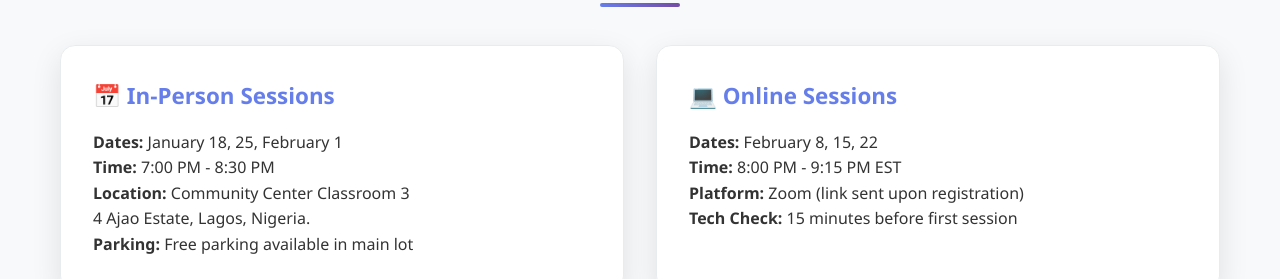
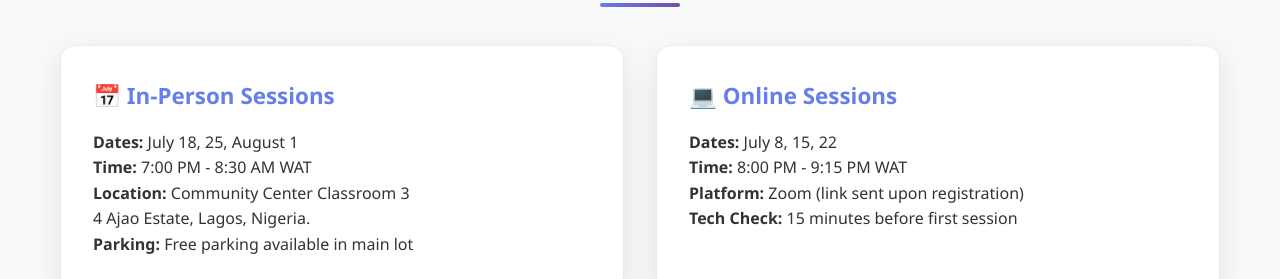
Before and after one commit to OscarCode442/FAML445, a plain HTML site: page index.html in a window 1280 px wide. Shown: the part 3448-3727 px from the top of the page. Drawn offline with Linux system fonts and the light colour scheme.

Commit message:
Update index.html
changed time

```diff
--- a/index.html
+++ b/index.html
@@ -560,16 +560,16 @@
             <div class="workshop-grid">
                 <div class="workshop-card">
                     <h3>📅 In-Person Sessions</h3>
-                    <p><strong>Dates:</strong> January 18, 25, February 1</p>
-                    <p><strong>Time:</strong> 7:00 PM - 8:30 PM</p>
+                    <p><strong>Dates:</strong> July 18, 25, August 1</p>
+                    <p><strong>Time:</strong> 7:00 PM - 8:30 AM WAT</p>
                     <p><strong>Location:</strong> Community Center Classroom 3<br>
                     4 Ajao Estate, Lagos, Nigeria.</p>
                     <p><strong>Parking:</strong> Free parking available in main lot</p>
                 </div>
                 <div class="workshop-card">
                     <h3>💻 Online Sessions</h3>
-                    <p><strong>Dates:</strong> February 8, 15, 22</p>
-                    <p><strong>Time:</strong> 8:00 PM - 9:15 PM EST</p>
+                    <p><strong>Dates:</strong> July 8, 15, 22</p>
+                    <p><strong>Time:</strong> 8:00 PM - 9:15 PM WAT</p>
                     <p><strong>Platform:</strong> Zoom (link sent upon registration)</p>
                     <p><strong>Tech Check:</strong> 15 minutes before first session</p>
                 </div>
```
